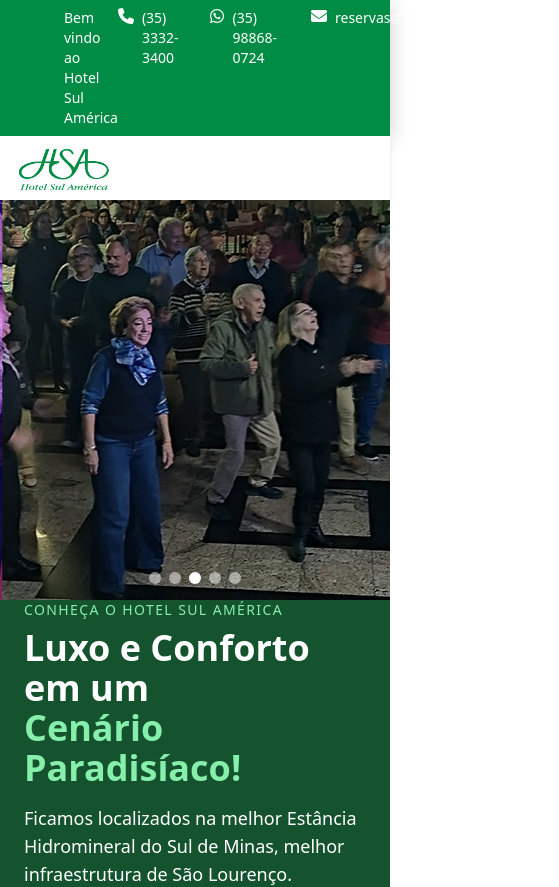
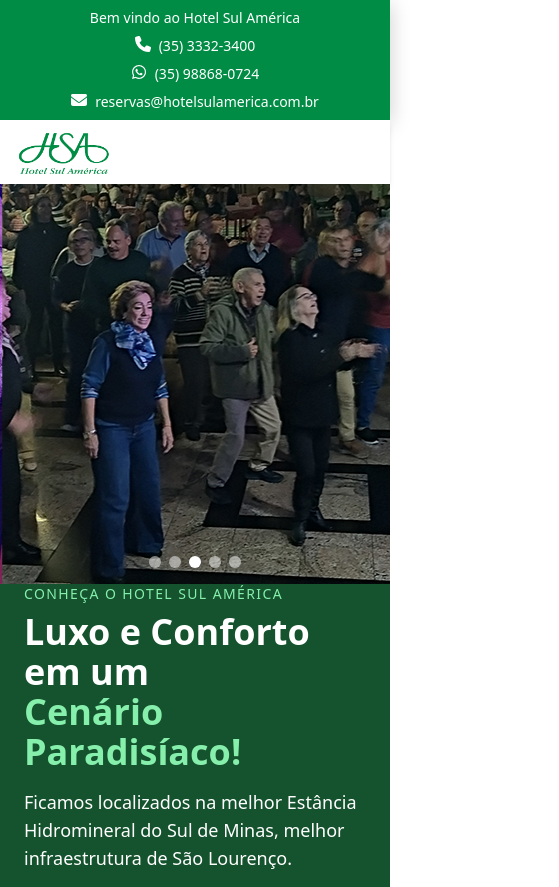
Before and after one commit to hotelsulamerica/site, a Next.js app: page / in a window 390 px wide. Shown: the top 887 px of the page, 559 px wide, since content can reach past the window. Built offline with nearby package versions, Linux system fonts and the light colour scheme.

Commit message:
feat: topbar desktop and mobile ok

```diff
--- a/app/components/topbar.jsx
+++ b/app/components/topbar.jsx
@@ -7,40 +7,43 @@
 export default function TopBar() {
   return (
     <div
-      className="flex py-2 px-16 text-sm text-white bg-[#008C44] md:relative z-10"
+      className="flex flex-col md:flex-row items-center justify-between py-2 px-16 text-sm text-white bg-[#008C44] md:relative z-10"
       style={{ boxShadow: "0px 4px 20px rgba(0, 0, 0, 0.2)" }}
     >
-      <div className="flex-1 font-medium">
+      <div className="flex-1 font-medium mb-2 md:mb-0 text-center md:text-left">
         <p>Bem vindo ao Hotel Sul América</p>
       </div>
 
-      <div className="flex-1 md:text-right">
-        <ul className="flex justify-end space-x-8">
+      <div className="flex-1 text-center md:text-right">
+        <ul className="flex flex-col text-center md:flex-row md:justify-end md:space-x-8 md:space-y-0 space-y-2">
           <Link href="phone:3533323400" target="_blank">
-            <li className="flex font-medium">
+            <li className="flex justify-center md:justify-start font-medium hover:text-[#FFDF82] transition-colors">
               <FontAwesomeIcon
                 icon={faPhone}
-                className="font-bold text-primary w-4 h-4 mr-2 text-white"
+                className="font-bold text-primary w-4 h-4 mr-2"
               />
               (35) 3332-3400
             </li>
           </Link>
 
-          <Link href="https://api.whatsapp.com/send?phone=5535988680724&text=Ol%C3%A1%2C%20gostaria%20de%20fazer%20uma%20reserva%20no%20Hotel%20Sul%20Am%C3%A9rica" target="_blank">
-            <li className="flex font-medium">
+          <Link
+            href="https://api.whatsapp.com/send?phone=5535988680724&text=Ol%C3%A1%2C%20gostaria%20de%20fazer%20uma%20reserva%20no%20Hotel%20Sul%20Am%C3%A9rica"
+            target="_blank"
+          >
+            <li className="flex justify-center md:justify-start font-medium hover:text-[#FFDF82] transition-colors">
               <FontAwesomeIcon
                 icon={faWhatsapp}
-                className="font-bold text-primary w-4 h-4 mr-2 text-white"
+                className="font-bold text-primary w-4 h-4 mr-2"
               />
               (35) 98868-0724
             </li>
           </Link>
 
-          <Link href={"mailto:reservas@hotelsulamerica.com.br"} target="_blank">
-            <li className="flex font-medium">
+          <Link href="mailto:reservas@hotelsulamerica.com.br" target="_blank">
+            <li className="flex justify-center md:justify-start font-medium hover:text-[#FFDF82] transition-colors">
               <FontAwesomeIcon
                 icon={faEnvelope}
-                className="font-bold text-primary w-4 h-4 mr-2 text-white"
+                className="font-bold text-primary w-4 h-4 mr-2"
               />
               reservas@hotelsulamerica.com.br
             </li>
```
